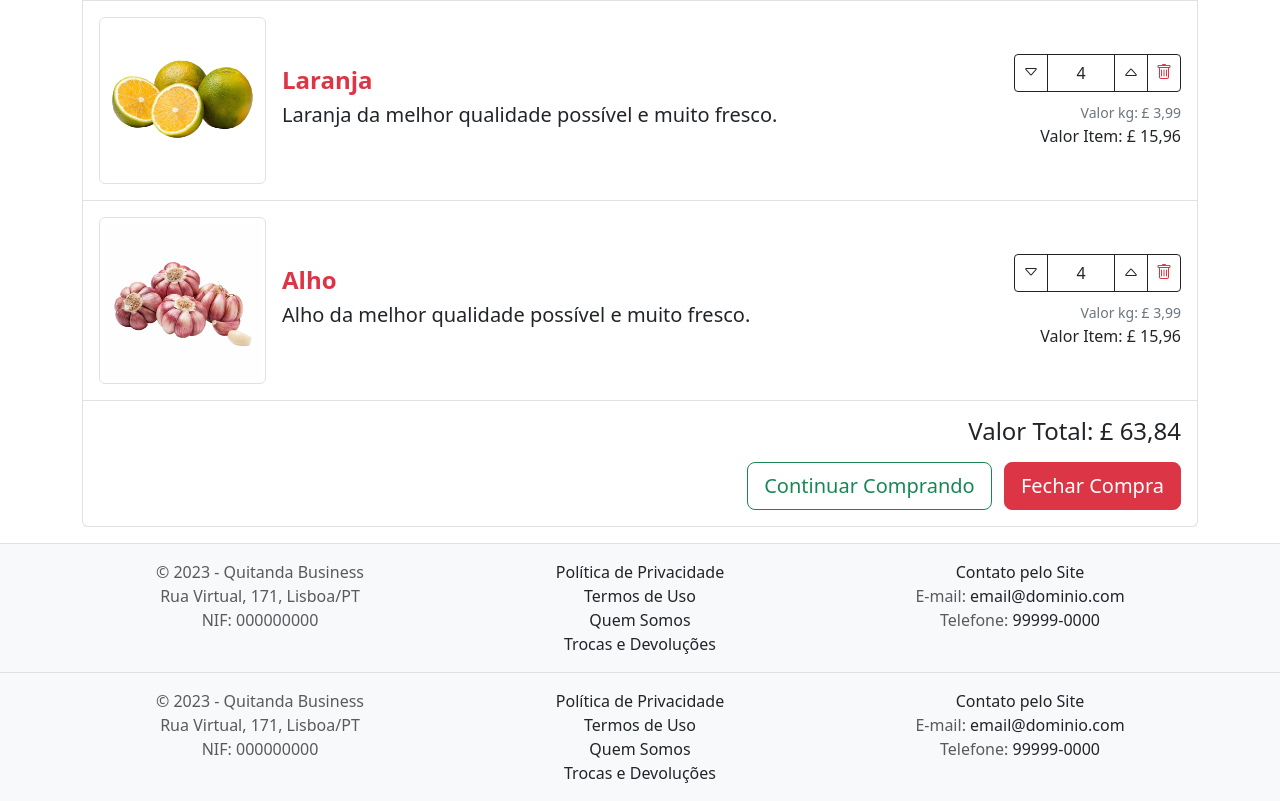
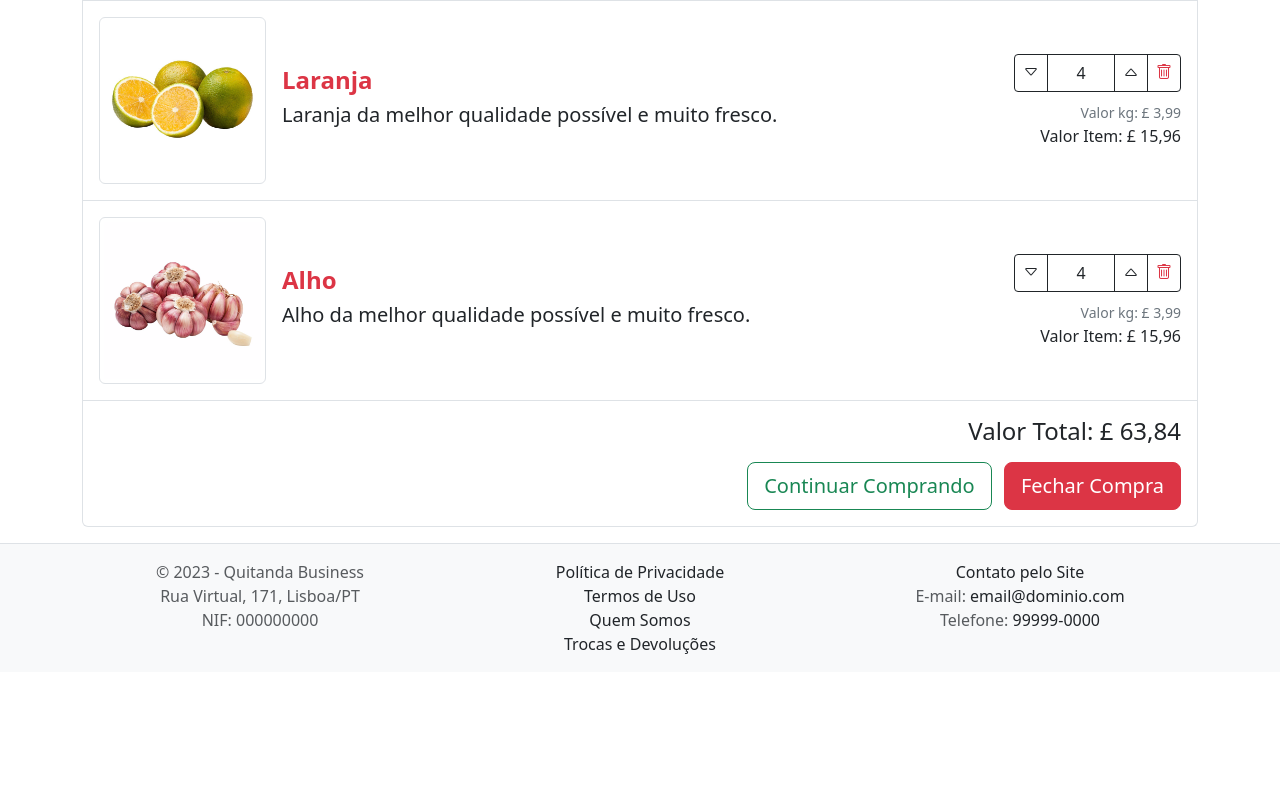
Before and after one commit to duartealex1/quitanda, a plain HTML site: page carrinho.html in a window 1280 px wide. Shown: the part 532-1333 px from the top of the page. After the commit the page ends 1204 px from the top, so only its background shows below. Drawn offline with nearby package versions, Linux system fonts and the light colour scheme.

Commit message:
Update carrinho.html

```diff
--- a/carrinho.html
+++ b/carrinho.html
@@ -261,42 +261,6 @@
                 </div>
             </div>
         </footer>
-        <footer class="border-top text-muted bg-light">
-            <div class="container">
-                <div class="row py-3">
-                    <div class="col-12 col-md-4 text-center">
-                        &copy; 2023 - Quitanda Business<br>
-                        Rua Virtual, 171, Lisboa/PT <br>
-                        NIF: 000000000
-                    </div>
-                    <div class="col-12 col-md-4 text-center">
-                        <a href="/privacidade.html" class="text-decoration-none text-dark">
-                            Política de Privacidade
-                        </a><br>
-                        <a href="/termos.html" class="text-decoration-none text-dark">
-                            Termos de Uso
-                        </a><br>
-                        <a href="/quemsomos.html" class="text-decoration-none text-dark">
-                            Quem Somos
-                        </a><br>
-                        <a href="/trocas.html" class="text-decoration-none text-dark">
-                            Trocas e Devoluções
-                        </a>
-                    </div>
-                    <div class="col-12 col-md-4 text-center">
-                        <a href="/contato.html" class="text-decoration-none text-dark">
-                            Contato pelo Site
-                        </a><br>
-                        E-mail: <a href="mailto:email@dominio.com" class="text-decoration-none text-dark">
-                            email@dominio.com
-                        </a><br>
-                        Telefone: <a href="tel:999990000" class="text-decoration-none text-dark">
-                            99999-0000
-                        </a>
-                    </div>
-                </div>
-            </div>
-        </footer>
     </div>
     <script src="https://cdn.jsdelivr.net/npm/bootstrap@5.3.0-alpha3/dist/js/bootstrap.bundle.min.js" integrity="sha384-ENjdO4Dr2bkBIFxQpeoTz1HIcje39Wm4jDKdf19U8gI4ddQ3GYNS7NTKfAdVQSZe" crossorigin="anonymous"></script>
     <script src="js/script.js"></script>
```
